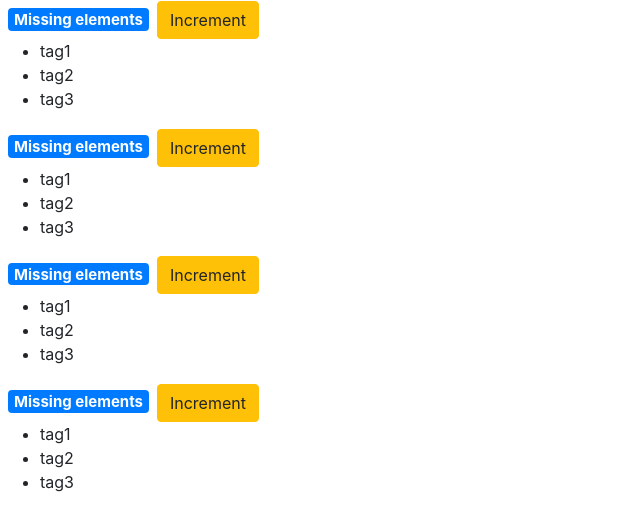
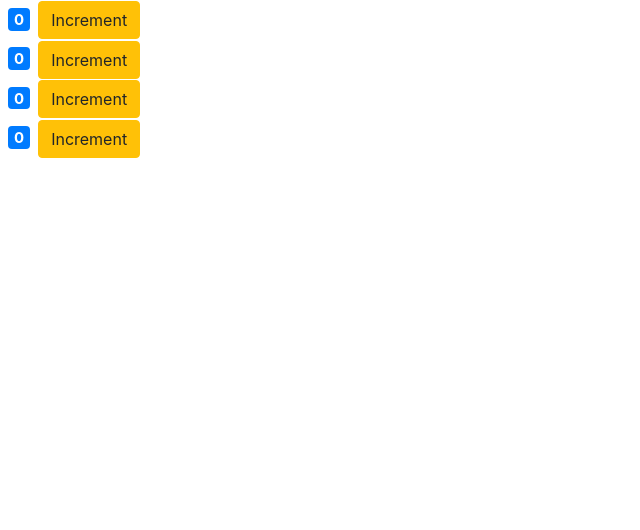
Before and after one commit to rupeshaec/react-app, a React (Create React App) app: page / in a window 1280 px wide. Shown: the top 530 px of the page, without its empty margins (0-640 px from the left). Built offline with nearby package versions, Linux system fonts and the light colour scheme.

Commit message:
Clean up of tag list, badge label and methods

```diff
--- a/src/components/counter.jsx
+++ b/src/components/counter.jsx
@@ -3,7 +3,6 @@ import React, { Component } from "react";
 class Counter extends Component {
   state = {
     count: 0, // toggle this to 0 or 1 to see changes
-    tags: ["tag1", "tag2", "tag3"], // toggle this to [] or ["tag1", "tag2", "tag3"] to see changes
   };
 
   styles = {
@@ -22,7 +21,6 @@ class Counter extends Component {
         >
           Increment
         </button>
-        {this.renderList()}
       </div>
     );
   }
@@ -35,35 +33,8 @@ class Counter extends Component {
 
   formatCount() {
     const counter = this.state.count;
-    return counter === 0 ? "Missing elements" : counter;
+    return counter === 0 ? "0" : counter;
   }
-
-  renderList() {
-    const arr = this.state.tags;
-    if (arr.length === 0) {
-      return <p>No elements available !!!.</p>;
-    } else {
-      return (
-        <ul>
-          {arr.map((tag) => (
-            <li key={tag}>{tag}</li>
-          ))}
-        </ul>
-      );
-    }
-  }
-
-  // handleIncrement = () => {
-  //   // notice the call to this method in onClick is not a method call. E.g. handleIncrement as oppose to handleIncrement()
-  //   console.error("Add more clicked");
-  //   console.error(this); // this will throw error if we remove bind from constructor.
-  //   // why 'this' is not available in this method. Since we called a reference to this method not actually called it.
-  //   this.setState({ count: this.state.count + 1 });
-
-  //   let arr = this.state.tags;
-  //   arr.push("tag" + (arr.length + 1));
-  //   this.setState({ tags: arr });
-  // };
 
   handleIncrement = (product) => {
     console.error("Product passed is ", product.id, product.name);
```
